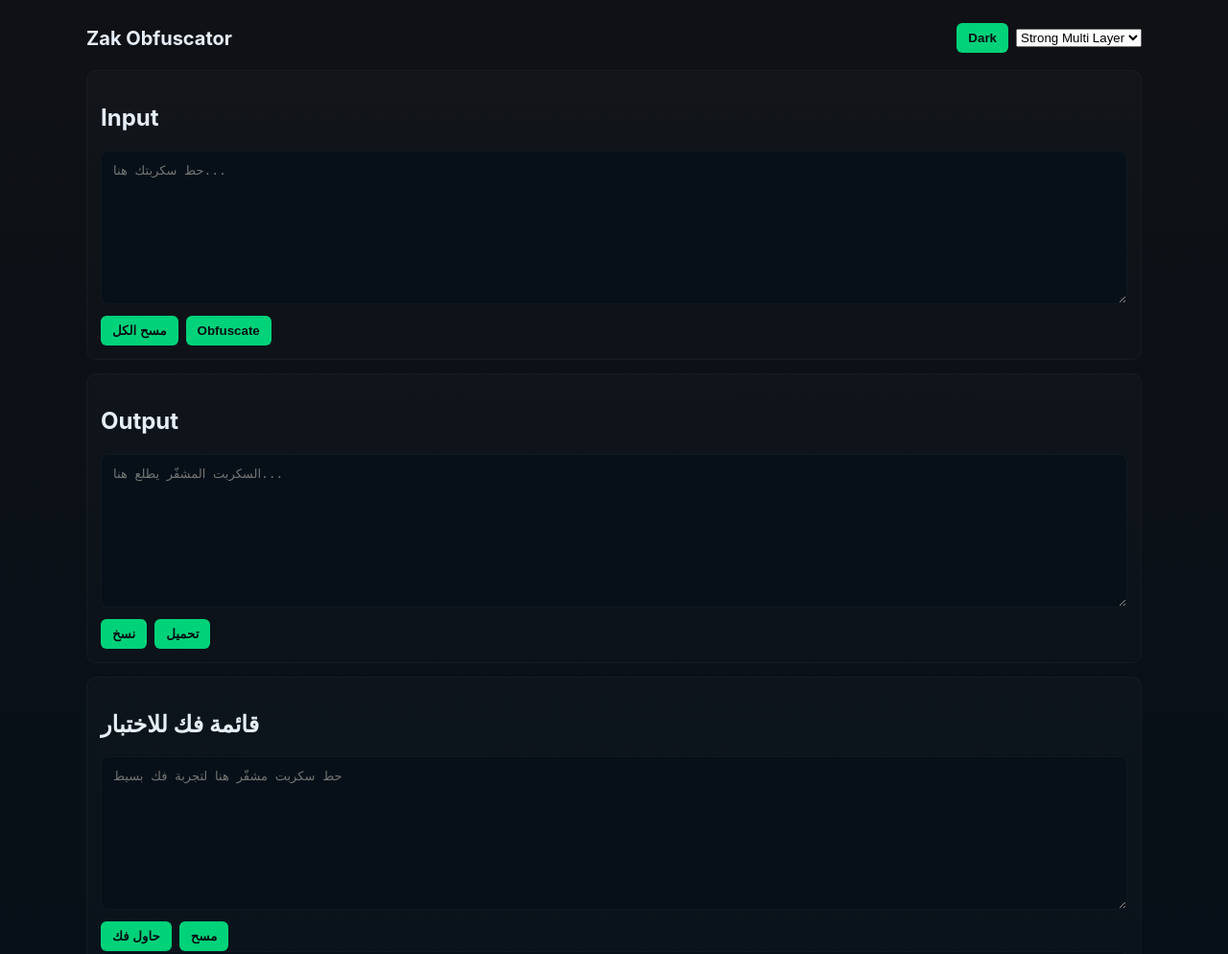
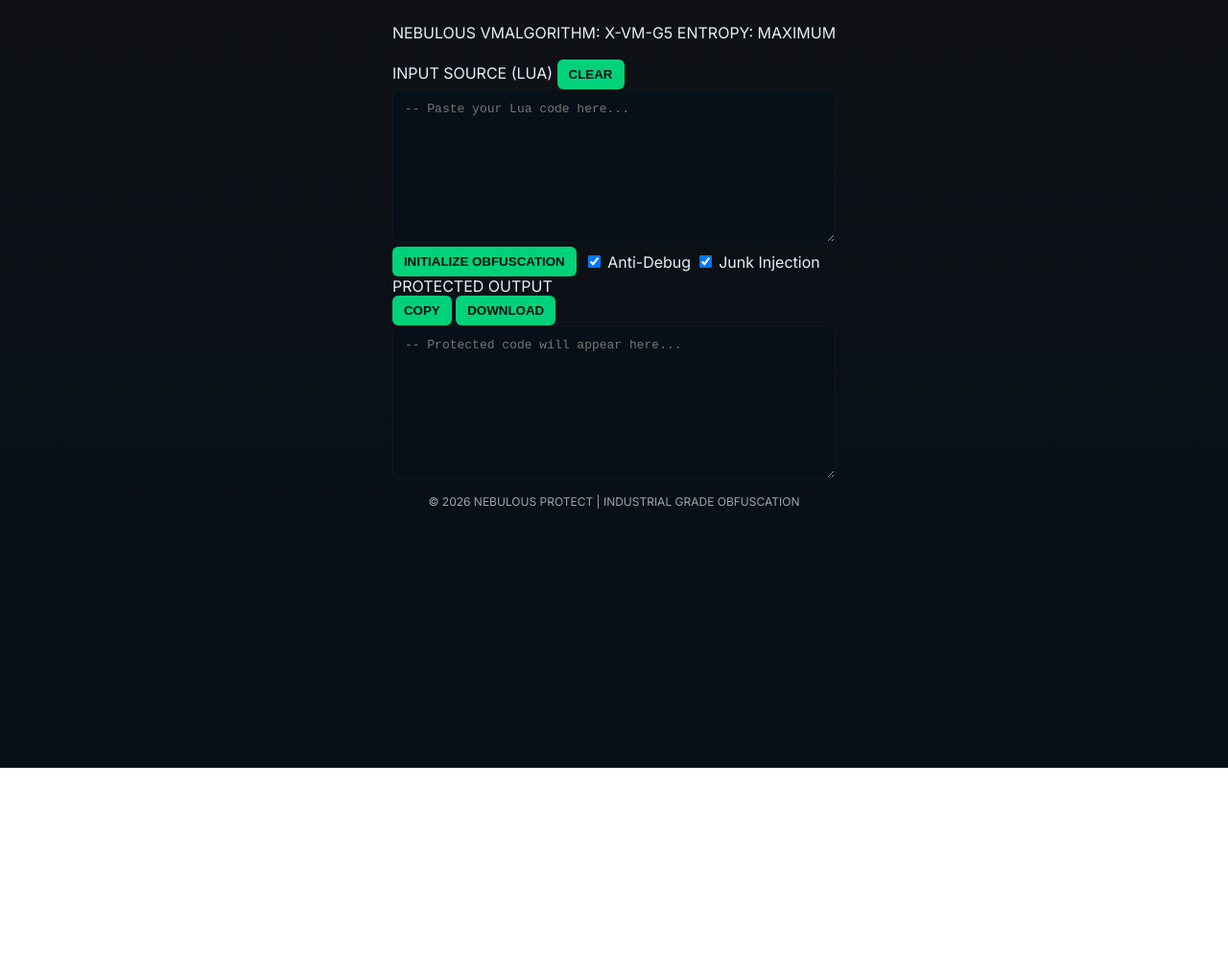
Before and after one commit to Zero-NSR/luau-obfuscator, a plain HTML site: page index.html in a window 1280 px wide. Shown: the top 994 px of the page at 96% size. After the commit the page ends 800 px from the top, so only its background shows below. Drawn offline with Linux system fonts and the light colour scheme.

Commit message:
Update HTML structure and content for NEBULOUS

```diff
--- a/index.html
+++ b/index.html
@@ -1,58 +1,61 @@
 <!DOCTYPE html>
-<html lang="ar">
+<html lang="en">
 <head>
-  <meta charset="utf-8">
-  <meta name="viewport" content="width=device-width,initial-scale=1">
-  <title>Zak Obfuscator</title>
+    <meta charset="UTF-8">
+    <meta name="viewport" content="width=device-width, initial-scale=1.0">
+    <title>NEBULOUS | Extreme Lua Obfuscator</title>
     <link rel="stylesheet" href="style.css">
+    <link href="https://fonts.googleapis.com/css2?family=Fira+Code:wght@400;600&family=Inter:wght@400;700&display=swap" rel="stylesheet">
 </head>
-<body>
+<body class="dark-mode">
+    <div class="container">
         <header>
-    <h1>Zak Obfuscator</h1>
-    <div class="controls">
-      <button id="themeToggle">Dark</button>
-      <select id="modeSelect">
-        <option value="fast">Fast Obfuscate</option>
-        <option value="strong" selected>Strong Multi Layer</option>
-      </select>
+            <div class="logo">NEBULOUS <span>VM</span></div>
+            <div class="status-bar">
+                <span class="status-item">ALGORITHM: <span class="highlight">X-VM-G5</span></span>
+                <span class="status-item">ENTROPY: <span class="highlight">MAXIMUM</span></span>
             </div>
         </header>
 
         <main>
-    <section class="panel">
-      <h2>Input</h2>
-      <textarea id="input" placeholder="حط سكربتك هنا..."></textarea>
-      <div class="row">
-        <button id="clearBtn">مسح الكل</button>
-        <button id="obfBtn">Obfuscate</button>
+            <section class="editor-section">
+                <div class="label-row">
+                    <label>INPUT SOURCE (LUA)</label>
+                    <button id="clear-btn" class="btn-text">CLEAR</button>
                 </div>
+                <textarea id="input-code" placeholder="-- Paste your Lua code here..."></textarea>
             </section>
 
-    <section class="panel">
-      <h2>Output</h2>
-      <textarea id="output" placeholder="السكربت المشفّر يطلع هنا..." readonly></textarea>
-      <div class="row">
-        <button id="copyBtn">نسخ</button>
-        <button id="downloadBtn">تحميل</button>
+            <div class="controls">
+                <button id="obfuscate-btn" class="primary-btn">INITIALIZE OBFUSCATION</button>
+                <div class="options">
+                    <label class="checkbox-container">
+                        <input type="checkbox" id="anti-debug" checked>
+                        <span class="checkmark"></span> Anti-Debug
+                    </label>
+                    <label class="checkbox-container">
+                        <input type="checkbox" id="junk-code" checked>
+                        <span class="checkmark"></span> Junk Injection
+                    </label>
                 </div>
+            </div>
+
+            <section class="editor-section">
+                <div class="label-row">
+                    <label>PROTECTED OUTPUT</label>
+                    <div class="btn-group">
+                        <button id="copy-btn" class="btn-text">COPY</button>
+                        <button id="download-btn" class="btn-text">DOWNLOAD</button>
+                    </div>
+                </div>
+                <textarea id="output-code" readonly placeholder="-- Protected code will appear here..."></textarea>
             </section>
-
-    <section class="panel">
-      <h2>قائمة فك للاختبار</h2>
-      <textarea id="deobInput" placeholder="حط سكربت مشفّر هنا لتجربة فك بسيط"></textarea>
-      <div class="row">
-        <button id="tryDeobBtn">حاول فك</button>
-        <button id="clearDeobBtn">مسح</button>
-      </div>
-      <textarea id="deobOutput" placeholder="نتيجة محاولة الفك" readonly></textarea>
-    </section>
+        </main>
 
         <footer>
-      <small>مصنوع بواسطة Zak · استخدم الأداة لحماية كودك فقط</small>
+            <p>&copy; 2026 NEBULOUS PROTECT | INDUSTRIAL GRADE OBFUSCATION</p>
         </footer>
-  </main>
-
-  <script src="obfuscator.js"></script>
+    </div>
     <script src="script.js"></script>
 </body>
 </html>
```
Lines whose indentation alone changed are shown as unchanged.
